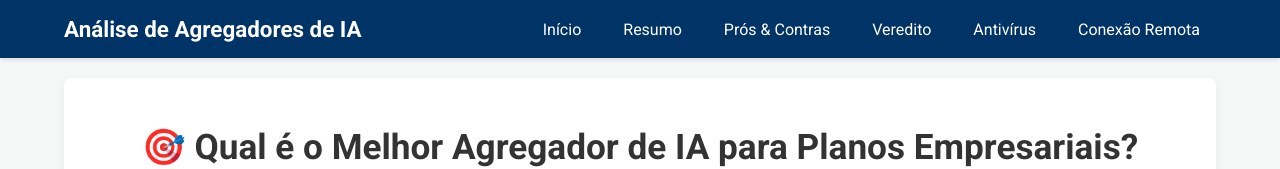
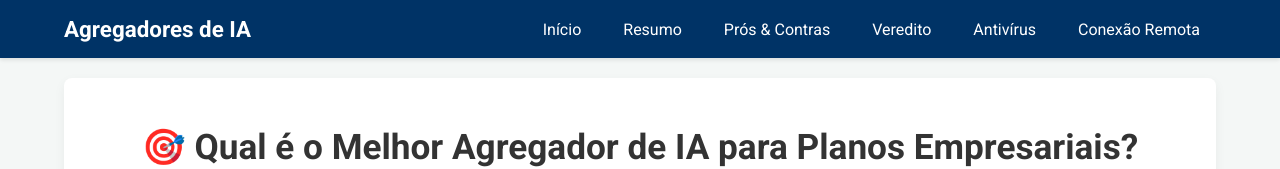
Before and after one commit to AlmirAlmeida-bit/iaeseguranca, a plain HTML site: page index.html in a window 1280 px wide. Shown: the top 169 px of the page. Drawn offline with Linux system fonts and the light colour scheme.

Commit message:
Update index.html

```diff
--- a/index.html
+++ b/index.html
@@ -463,7 +463,7 @@
 </head>
 <body>
     <header>
-        <div class="logo">Análise de Agregadores de IA</div>
+        <div class="logo">Agregadores de IA</div>
         <button class="menu-toggle" aria-label="Menu">
             <span></span>
             <span></span>
```
